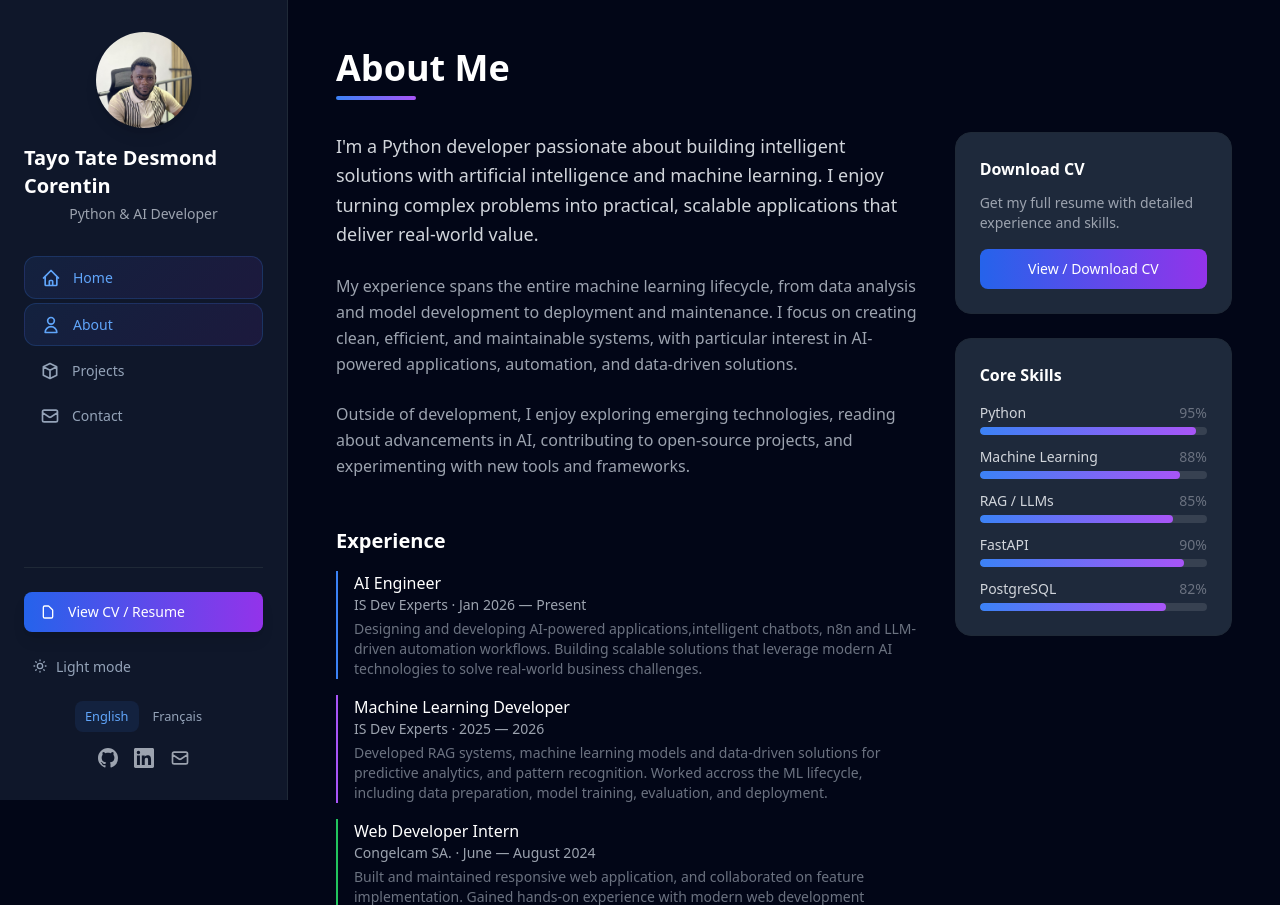
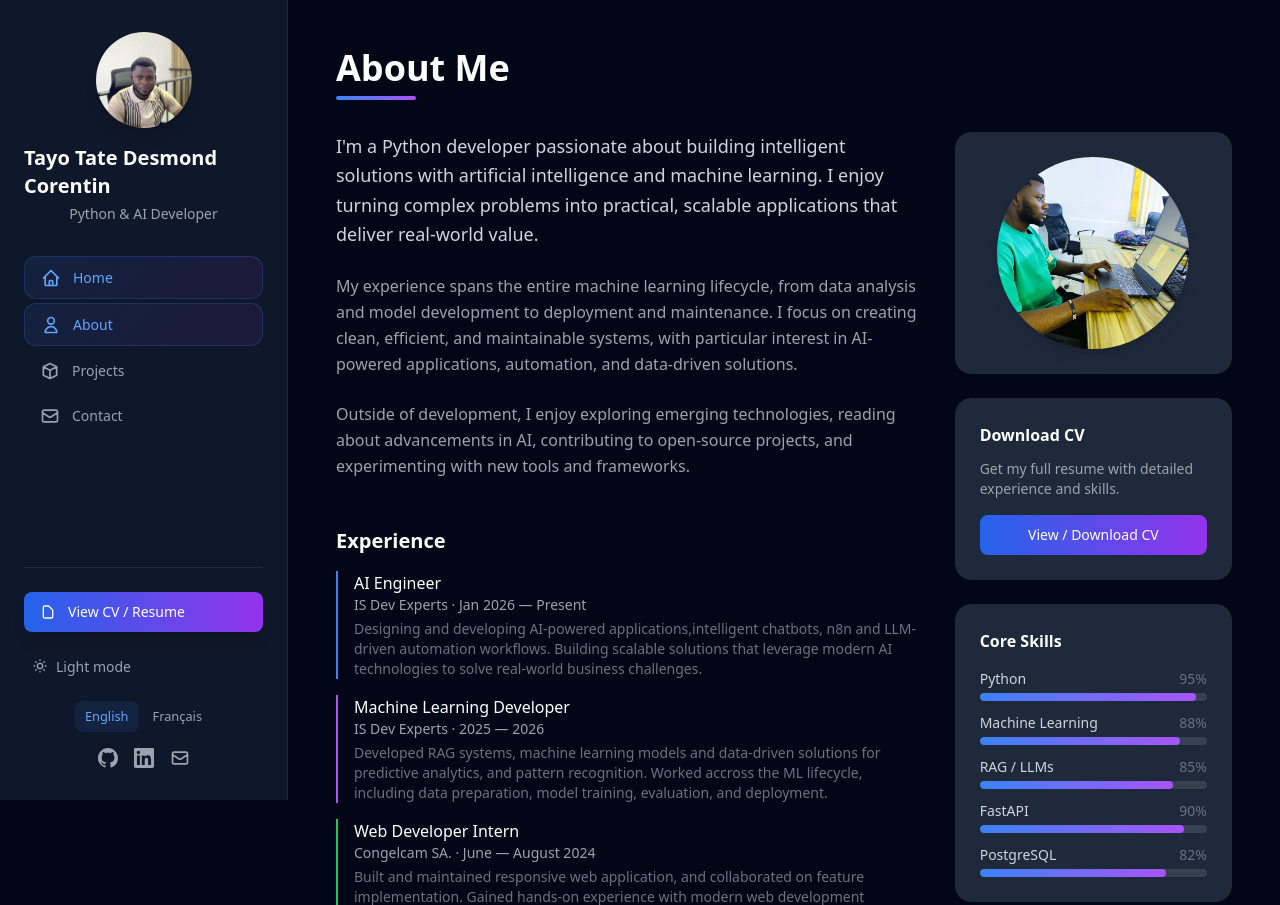
Before and after one commit to Tayes06/portfolio, a FastAPI app: page /about in a window 1280 px wide. Shown: the top 905 px of the page. Run offline with FastAPI, Linux system fonts and the light colour scheme; data that the repository does not hold is empty; some libraries are stand-ins or nearby versions.

Commit message:
Add profile photo to about page sidebar

```diff
--- a/app/templates/about.html
+++ b/app/templates/about.html
@@ -56,6 +56,10 @@
 
     <!-- Side info -->
     <div class="space-y-6">
+      <!-- Profile photo -->
+      <div class="p-6 rounded-2xl bg-dark-800 border border-gray-800 flex justify-center">
+        <img src="/static/img/about.jpg" alt="Profile" class="w-48 h-48 rounded-full object-cover shadow-lg">
+      </div>
       <!-- CV card -->
       <div class="p-6 rounded-2xl bg-dark-800 border border-gray-800">
         <h3 class="text-white font-semibold mb-3">{{ t('about.download_cv') }}</h3>
```
Also changed, not shown: app/static/img/about.jpg (added).
